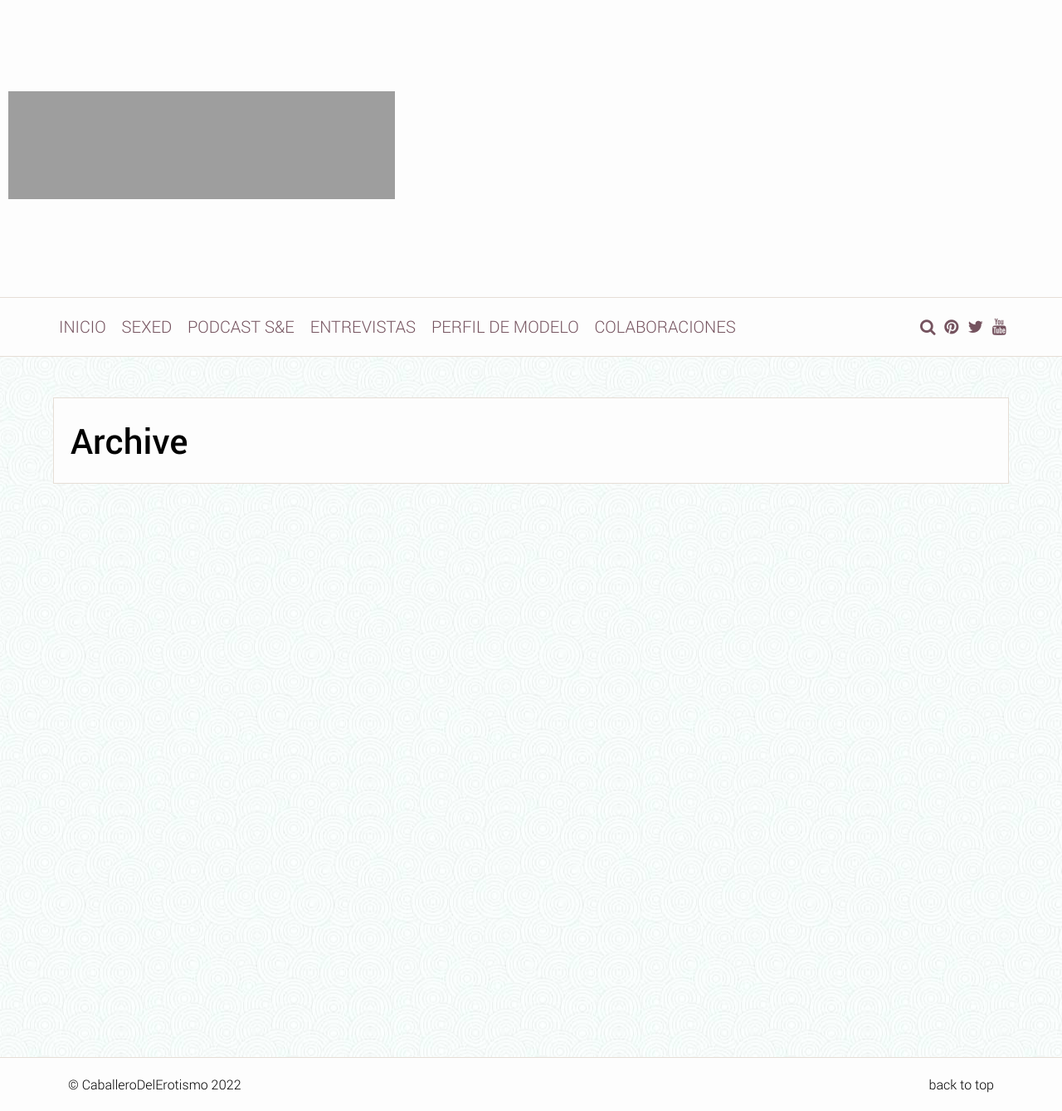
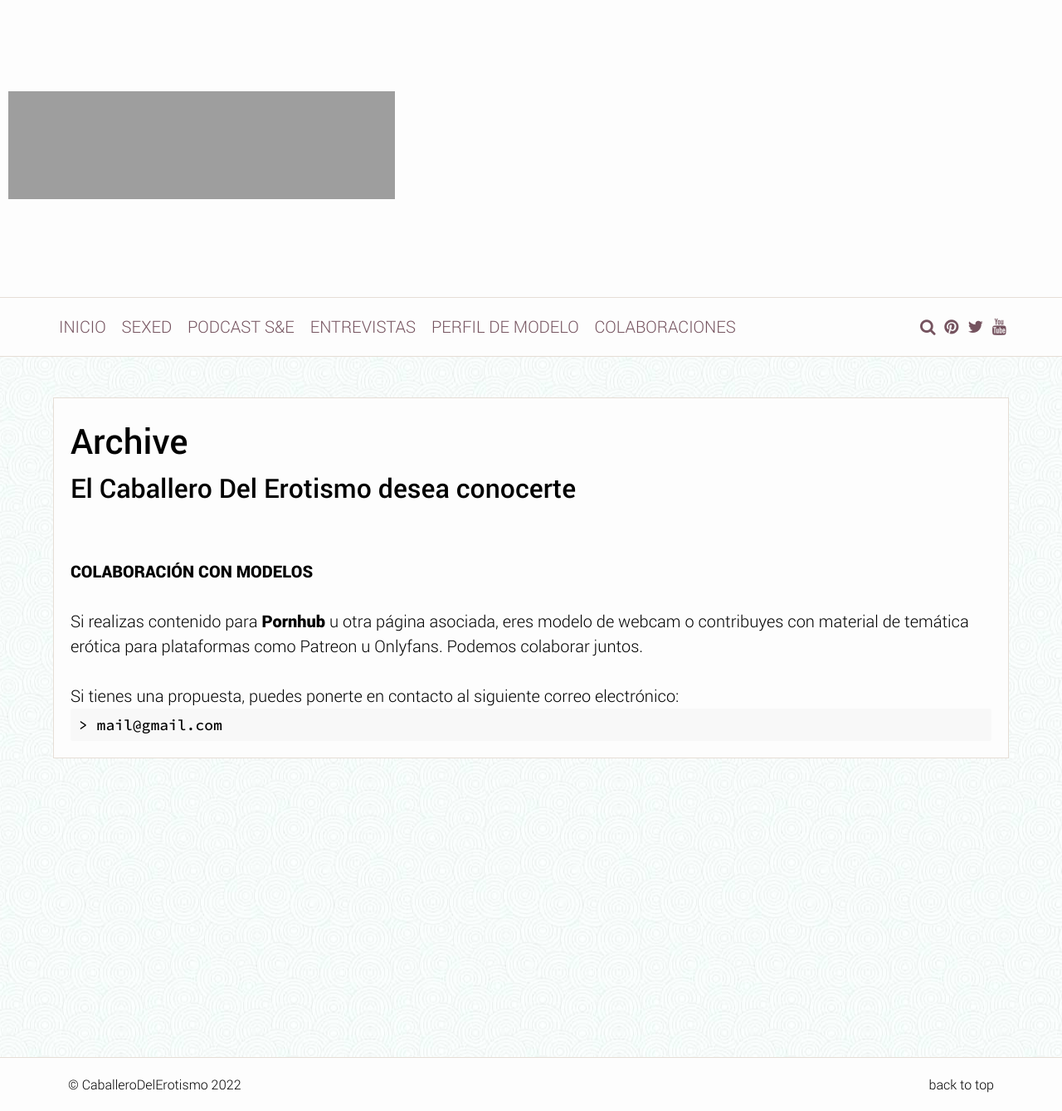
Before and after one commit to Caballerodeleros/-Caballerodeleros.github.io, a Jekyll site: the page built from archive/index.md, in a window 1280 px wide. Shown: the whole page at 83% size. Built offline with Jekyll 4.4.1, drawn with Linux system fonts in a browser that asks for light colours; grey boxes are pictures that could not be loaded.

Commit message:
Update index.md

```diff
--- a/archive/index.md
+++ b/archive/index.md
@@ -2,3 +2,15 @@
 layout: page
 title: Archive
 ---
+## El Caballero Del Erotismo desea conocerte
+<br>
+<br>
+**COLABORACIÓN CON MODELOS**
+<br>
+<br>
+Si realizas contenido para **Pornhub** u otra página asociada, eres modelo de webcam o contribuyes con material de temática erótica para plataformas como Patreon u Onlyfans. Podemos colaborar juntos.
+<br>
+<br>
+Si tienes una propuesta, puedes ponerte en contacto al siguiente correo electrónico:
+
+    > mail@gmail.com
```
